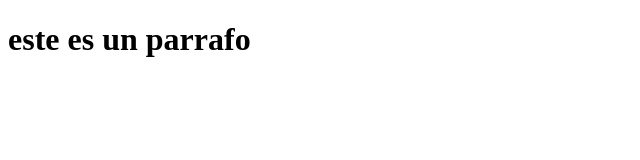
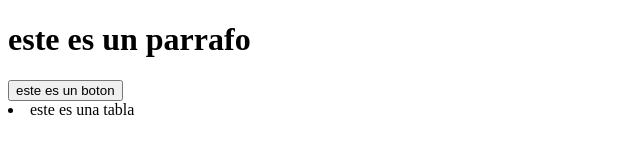
Before and after one commit to jarold-creator/MiprimerRepositorio, a plain HTML site: page index.html in a window 1280 px wide. Shown: the whole page, without its empty margins (0-640 px from the left). Drawn offline with Linux system fonts and the light colour scheme.

Commit message:
se agrega un boton

```diff
--- a/index.html
+++ b/index.html
@@ -10,6 +10,10 @@
 
 <body>
     <h1>este es un parrafo</h1>
+    <button>este es un boton</button>
+    <table>
+        <li>este es una tabla</li>
+    </table>
 </body>
 
 </html>
```
